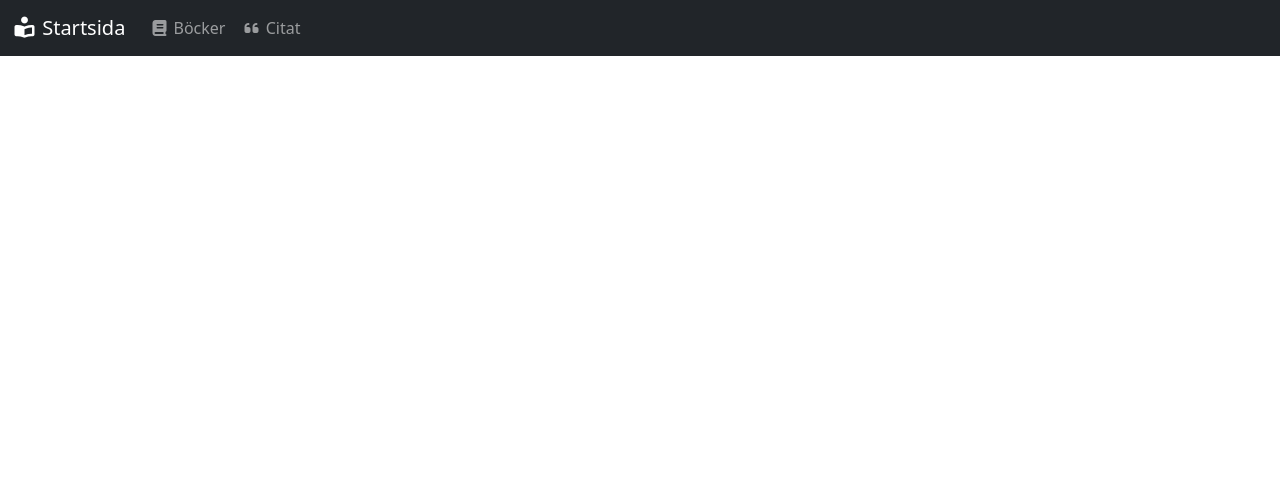
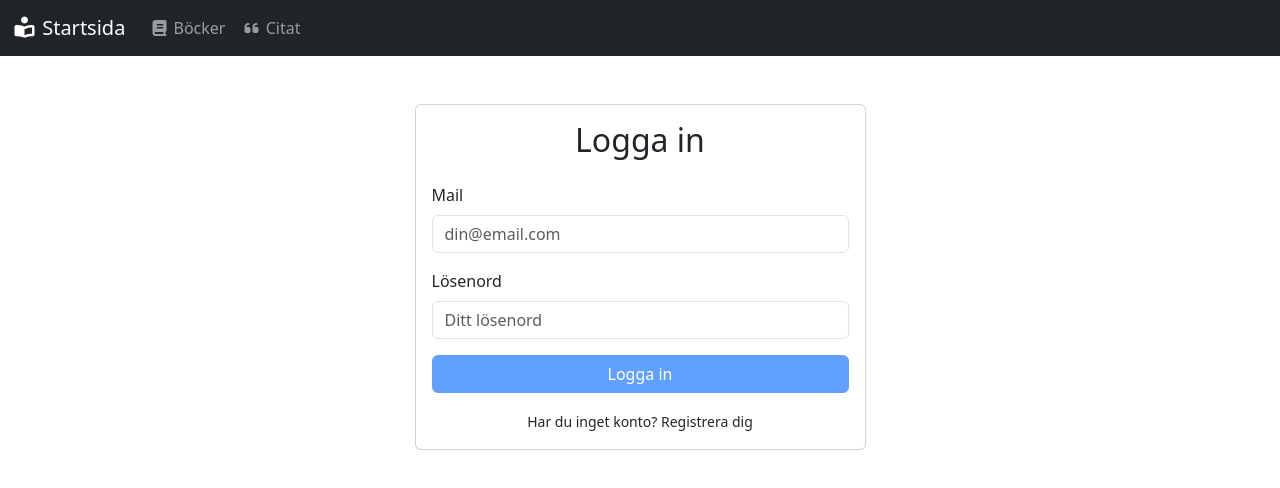
Before and after one commit to davicoco/RedRiver_Test_BookQuoteAPP, an Angular app: page /login in a window 1280 px wide. Before the commit this address led to /. Shown: the top 488 px of the page. Built offline with nearby package versions, Linux system fonts and the light colour scheme.

Commit message:
added route and html for loginpage

```diff
--- a/src/app/app.routes.ts
+++ b/src/app/app.routes.ts
@@ -1,9 +1,11 @@
 import { Routes } from '@angular/router';
 import { BooksComponent } from './components/books/books';
 import { QuotesComponent } from './components/quotes/quotes';
+import { LoginComponent } from './components/login/login';
 
 export const routes: Routes = [
-    { path: '', redirectTo: '/books', pathMatch: 'full' },
+    { path: '', redirectTo: '/login', pathMatch: 'full' },
+    { path: 'login', component: LoginComponent},
     { path: 'books', component: BooksComponent },
     { path: 'quotes', component: QuotesComponent}
 ];
--- a/src/app/components/login/login.html
+++ b/src/app/components/login/login.html
@@ -1 +1,40 @@
-<p>login works!</p>
+<div class="container mt-5">
+    <div class="row justify-content-center">
+        <div class="col-md-5">
+            <div class="card">
+                <div class="card-body">
+                    <h2 class=" text-center mb-4">Logga in</h2>
+                    <!---->
+                    <!--Felmeddelande-->
+                    <div *ngIf="errorMessage" class="alert alert-danger">
+                        {{errorMessage}}
+                    </div>
+
+                    <!--Inloggningsformulär-->
+                    <form [formGroup]="loginForm" (ngSubmit)="onSubmit()">
+
+                        <div class="mb-3">
+                            <label class="form-label">Mail</label>
+                            <input type="email" class="form-control" formControlName="email"
+                                placeholder="din@email.com">
+                        </div>
+
+                        <div class="mb-3">
+                            <label class="form-label">Lösenord</label>
+                            <input type="password" class="form-control" formControlName="password"
+                                placeholder="Ditt lösenord">
+                        </div>
+
+                        <button type="submit" class="btn btn-primary w-100" [disabled]="loginForm.invalid || isLoading">
+                            {{isLoading ? 'Loggar in...' : 'Logga in'}}
+                        </button>
+                    </form>
+
+                    <div class="text-center mt-3">
+                        <small>Har du inget konto? <a routerLink="/register">Registrera dig</a></small>
+                    </div>
+                </div>
+            </div>
+        </div>
+    </div>
+</div>
```
